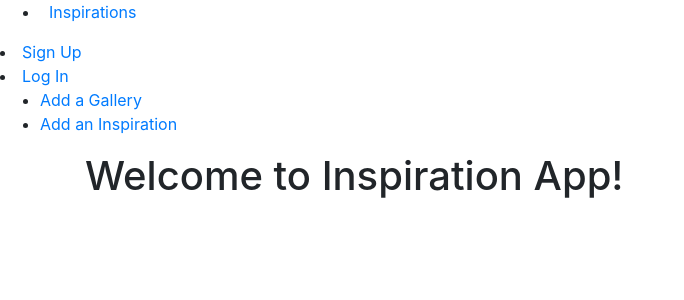
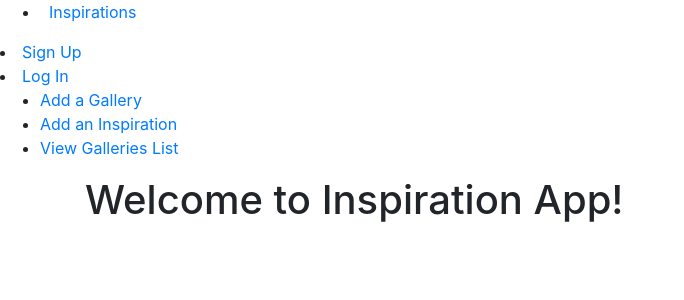
Before and after one commit to fernando-massa/inspirations, a Django app: page / in a window 1280 px wide. Shown: the top 300 px of the page, without its empty margins (0-684 px from the left). Run offline with Django 4.2, Linux system fonts and the light colour scheme; some libraries are stand-ins or nearby versions.

Commit message:
add gallery list to nav

```diff
--- a/inspiration2/main_app/templates/base.html
+++ b/inspiration2/main_app/templates/base.html
@@ -23,7 +23,7 @@
             <ul>
                 <li><a href="{% url 'galleries_create' %}">Add a Gallery</a></li>
                 <li><a href="{% url 'inspirations_create' %}">Add an Inspiration</a></li>
-            </ul>
+                <li><a href="{% url 'galleries_index' %}">View Galleries List</a></li>
         </div>
     </nav>
 </header>
```
